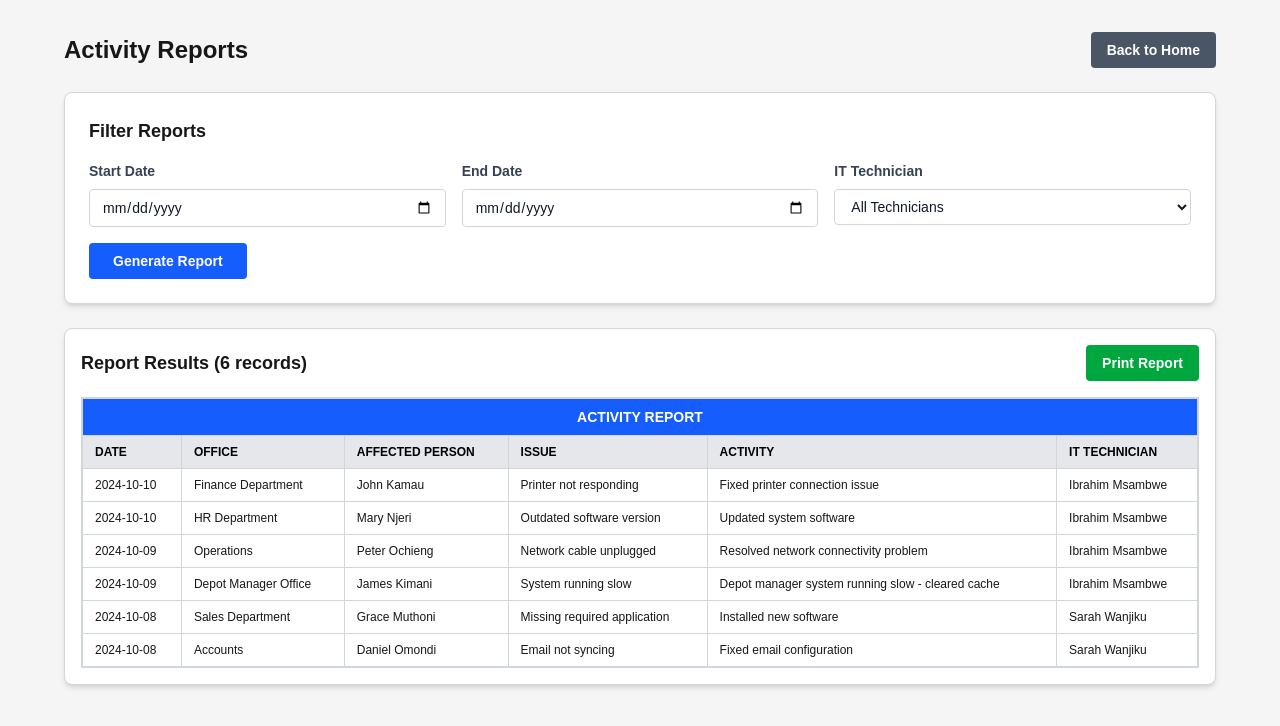
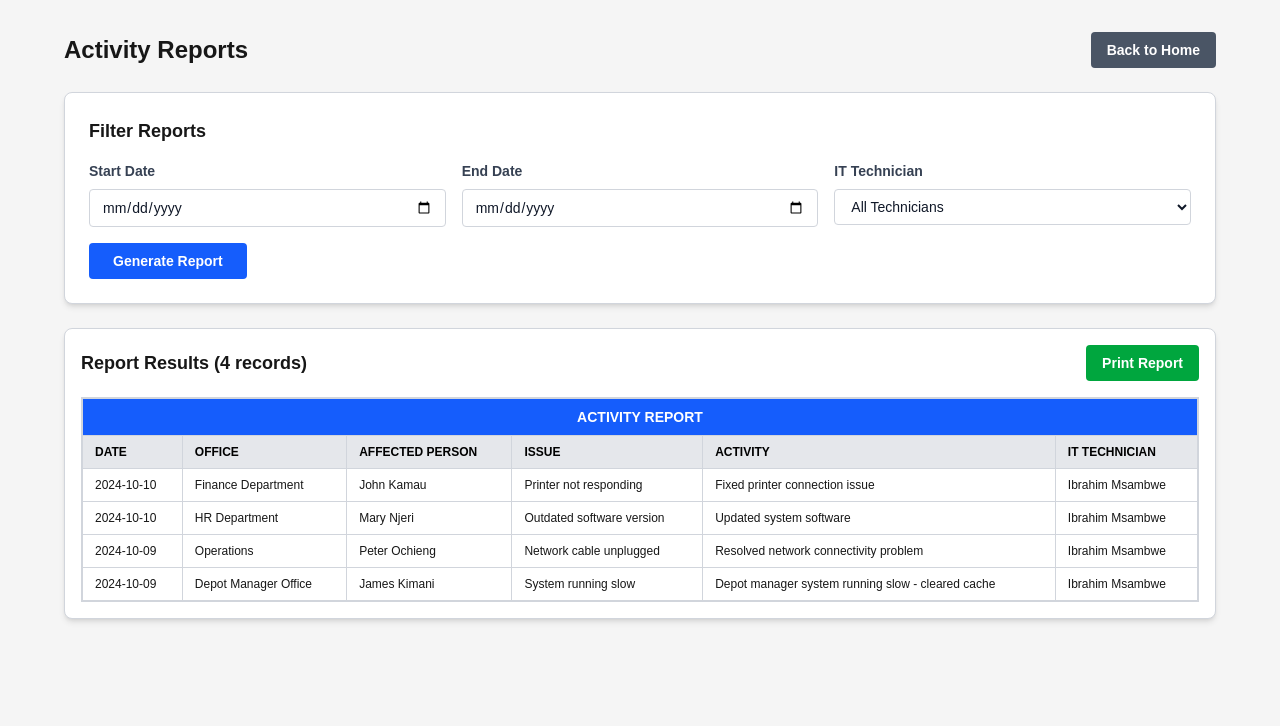
Before and after one commit to ElvinAnesu/hesu-checklist, a Next.js app: page /reports in a window 1280 px wide. Shown: the top 726 px of the page. Built offline with nearby package versions, Linux system fonts and the light colour scheme.

Commit message:
feat/pusha t

```diff
--- a/app/reports/page.js
+++ b/app/reports/page.js
@@ -45,24 +45,6 @@ export default function Reports() {
       activity: "Depot manager system running slow - cleared cache",
       issue: "System running slow",
       technician: "Ibrahim Msambwe"
-    },
-    {
-      id: 5,
-      date: "2024-10-08",
-      office: "Sales Department",
-      affectedPerson: "Grace Muthoni",
-      activity: "Installed new software",
-      issue: "Missing required application",
-      technician: "Sarah Wanjiku"
-    },
-    {
-      id: 6,
-      date: "2024-10-08",
-      office: "Accounts",
-      affectedPerson: "Daniel Omondi",
-      activity: "Fixed email configuration",
-      issue: "Email not syncing",
-      technician: "Sarah Wanjiku"
     },
   ];
 
```
